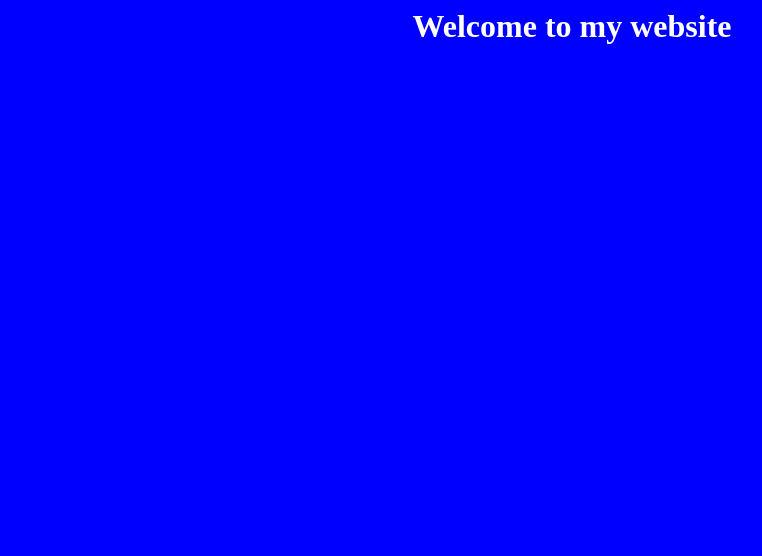
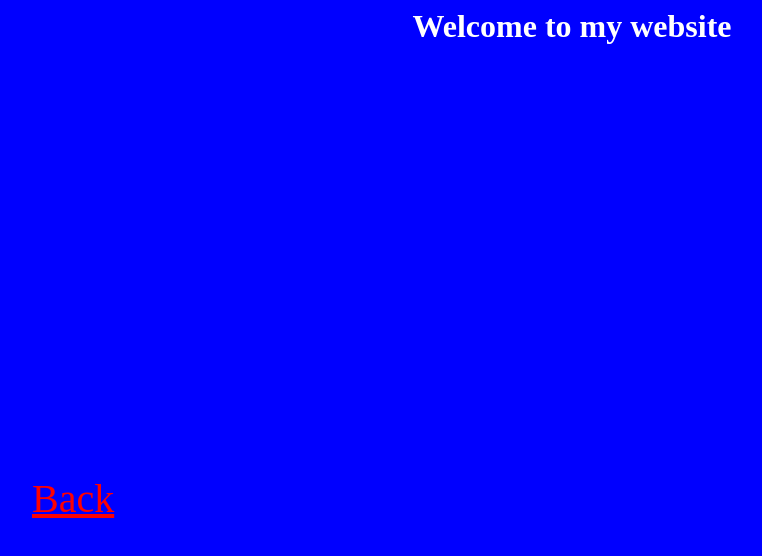
Before and after one commit to hunterlane1993/my-website, a plain HTML site: page personal.html in a window 1280 px wide. Shown: the whole page, without its empty margins (68-830 px from the left). Drawn offline with Linux system fonts and the light colour scheme.

Commit message:
Update personal.html

```diff
--- a/personal.html
+++ b/personal.html
@@ -14,3 +14,7 @@
       text-align:center;
     }
   </style>
+
+  <div style = "position:absolute; left:100px; top:475px">
+    <a href="work.html" style="color:red; font-size:40px">Back</a>
+  </div>
```
